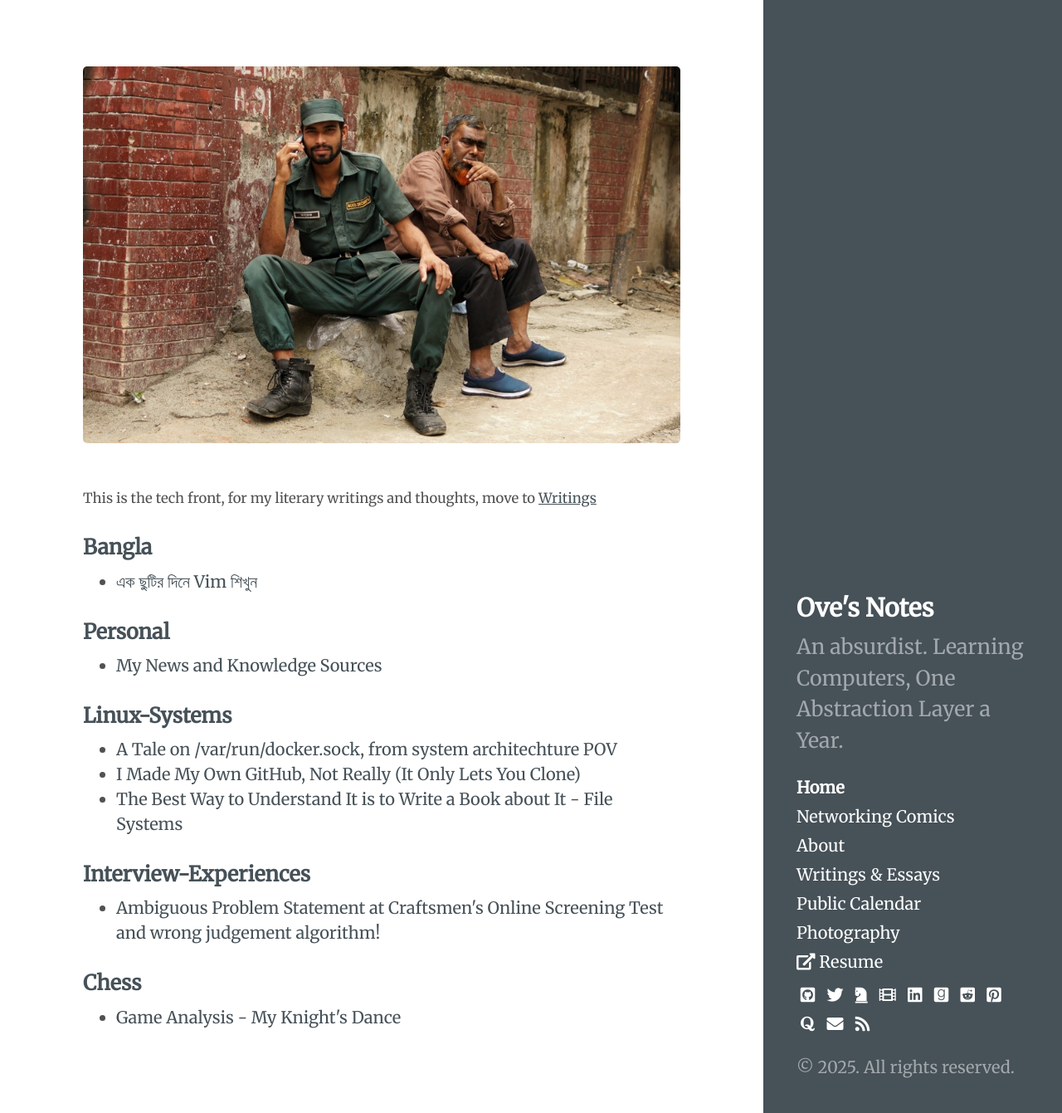
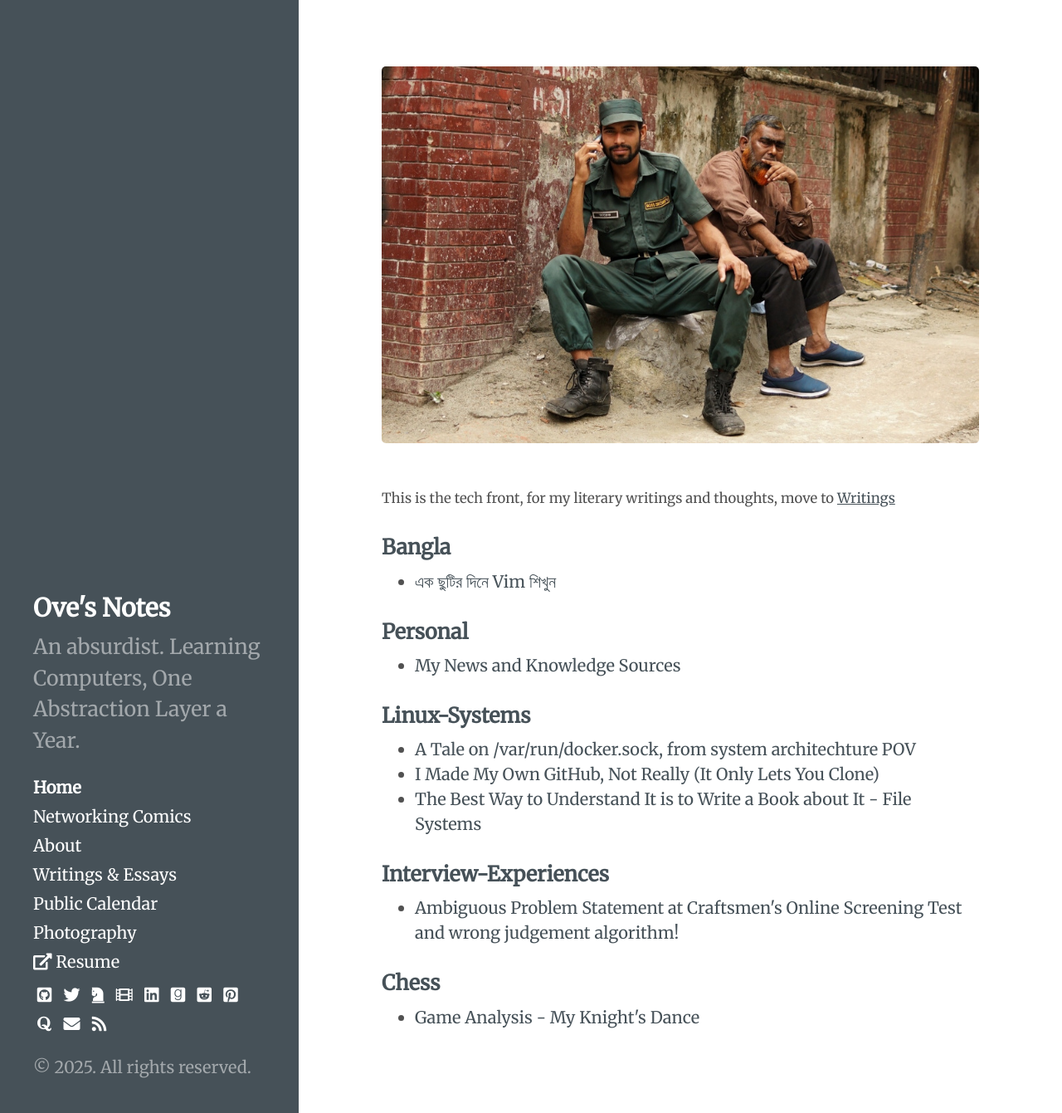
Before and after one commit to ovebepari/ovebepari.github.io, a Jekyll site: the page built from index.html, in a window 1280 px wide and 1341 px high. Shown: the whole window at 83% size. Built offline with Jekyll 4.4.1, drawn with Linux system fonts in a browser that asks for light colours.

Commit message:
Update default.html, fixing the layout - sidebar left

```diff
--- a/_layouts/default.html
+++ b/_layouts/default.html
@@ -3,7 +3,7 @@
 
   {% include head.html %}
 
-  <body class="layout-reverse">
+  <body class="layout">
 
     {% include sidebar.html %}
 
```
